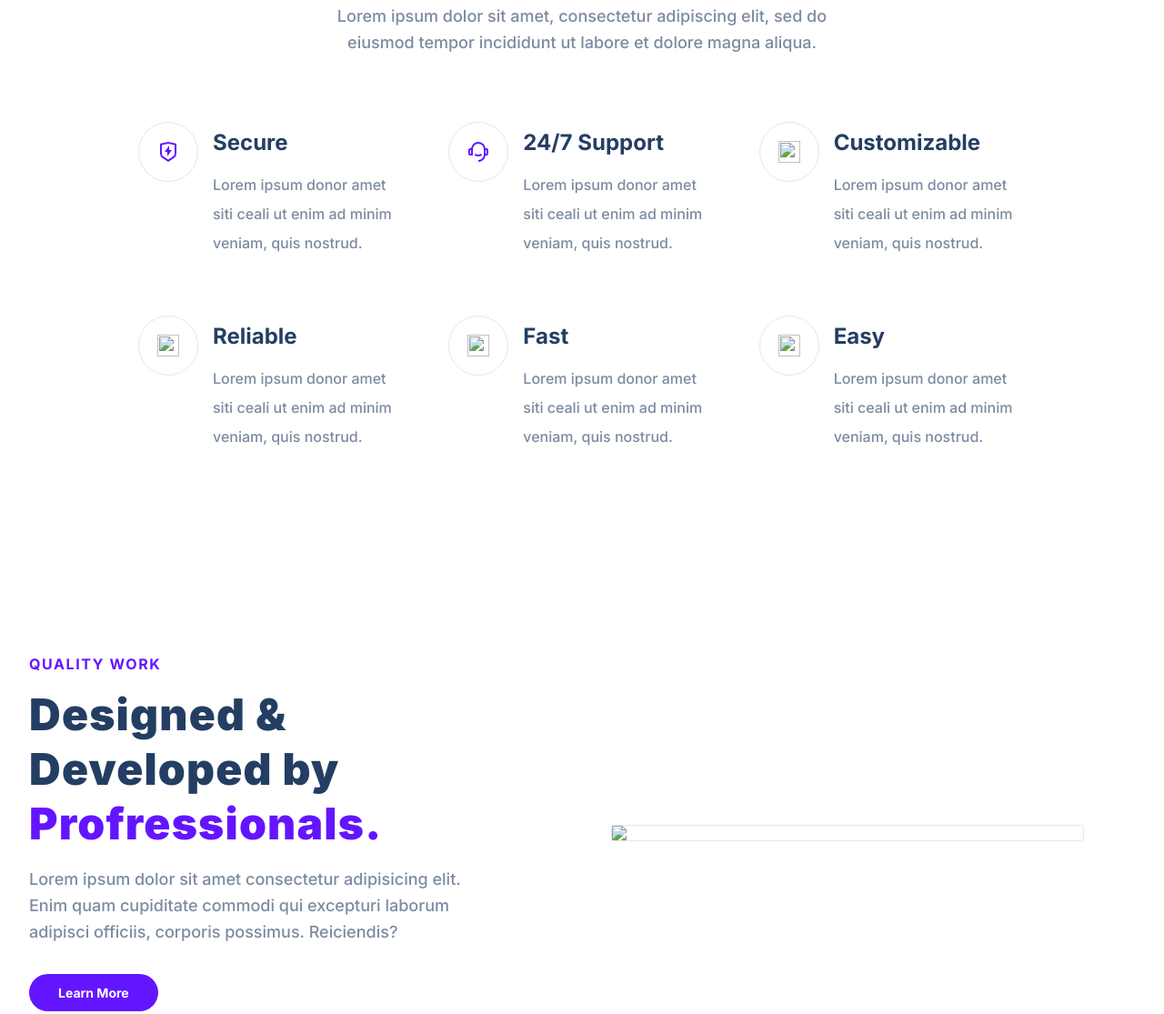
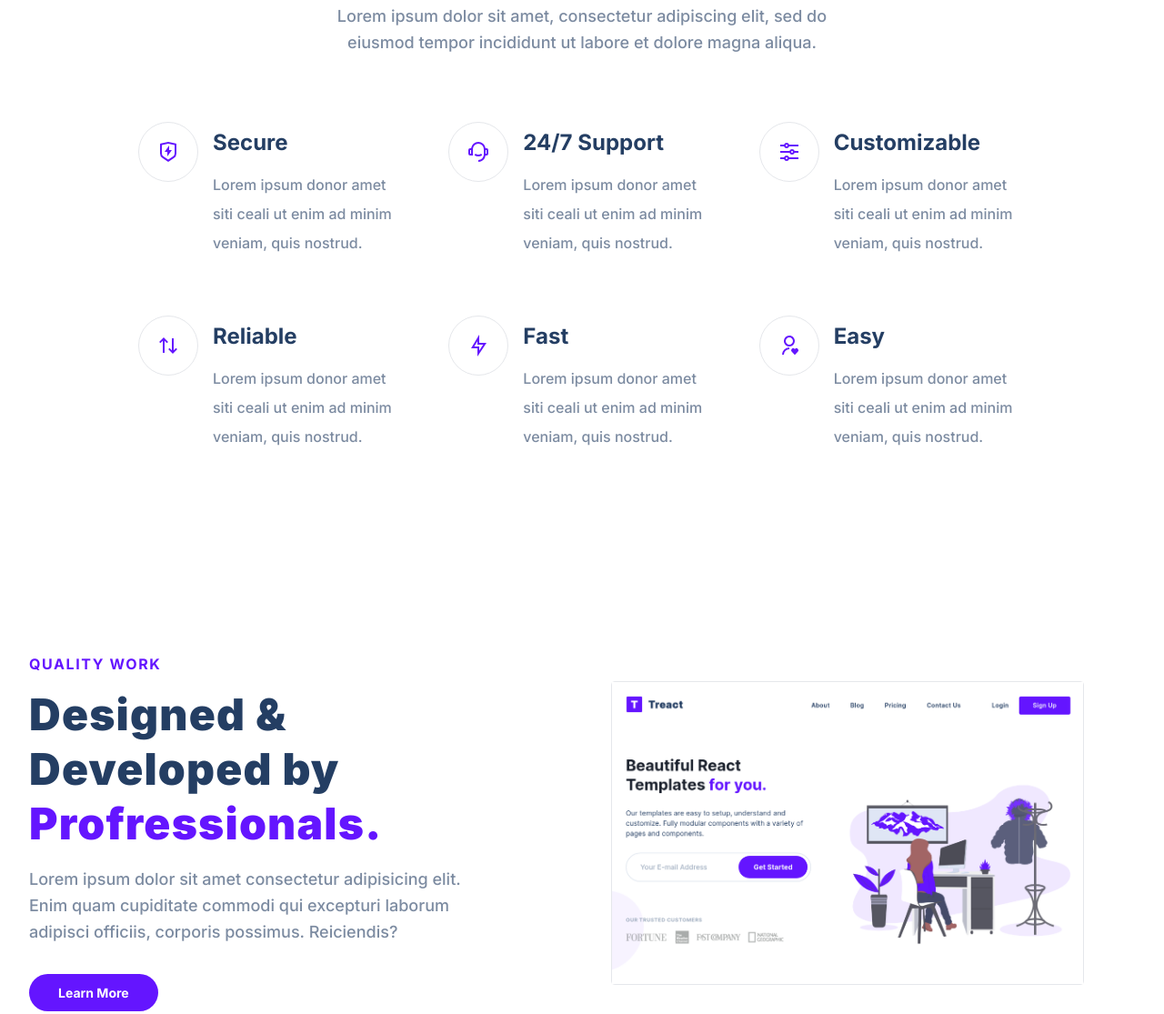
Before and after one commit to DTE-84/treact-2, a plain HTML site: page index.html in a window 1280 px wide. Shown: the part 948-2063 px from the top of the page at 91% size. Drawn offline with Linux system fonts and the light colour scheme; the site is published under a folder, as on GitHub Pages, so addresses that start at the root find nothing.

Commit message:
fixed html

```diff
--- a/index.html
+++ b/index.html
@@ -2,9 +2,10 @@
 <html lang="en">
 
 <head>
-    <meta charset="UTF-8" />
-    <meta name="viewport" content="width=device-width, initial-scale=1.0" />
+    <meta charset="UTF-8" >
+    <meta name="viewport" content="width=device-width, initial-scale=1.0" >
     <link rel="stylesheet" href="style.css">
+
 
 
     <title>Module 2 Final Project</title>
@@ -69,7 +70,9 @@
             stroke-linecap="round"
             stroke-linejoin="round"
             class="light___StyledCloseIcon-lj69nl-14 fASujC"></svg>
+          <button class="btn__menu btn__menu--close" onclick="closeMenu()" aria-label="Close menu">
 
+<svg xmlns="http://www.w3.org/2000/svg" width="24" height="24" viewBox="0 0 24 24" fill="none" stroke="currentColor" stroke-width="2" stroke-linecap="round" stroke-linejoin="round">
             <line x1="18" y1="6" x2="6" y2="18"></line>
             <line x1="6" y1="6" x2="18" y2="18"></line>
           </svg>
@@ -178,7 +181,7 @@
               <div class="feature">
                 <div class="feature__row">
                   <figure class="feature__img--wrapper">
-                    <img src="/assets/customize-icon.367468c90fd796009b97fbfba67b2c6a.svg" class="feature__img">
+                    <img src="./assets/customize-icon.367468c90fd796009b97fbfba67b2c6a.svg" class="feature__img">
                   </figure>
 
                   <div class="feature__text">
@@ -198,7 +201,7 @@
               <div class="feature">
                 <div class="feature__row">
                   <figure class="feature__img--wrapper">
-                    <img src="/assets/reliable-icon.1367510a8f0a1bec76dc425d25f92f43.svg" class="feature__img">
+                    <img src="./assets/reliable-icon.1367510a8f0a1bec76dc425d25f92f43.svg" class="feature__img">
                   </figure>
 
                   <div class="feature__text">
@@ -216,7 +219,7 @@
               <div class="feature">
                 <div class="feature__row">
                   <figure class="feature__img--wrapper">
-                    <img src="/assets/fast-icon.dbb971a73d4805d2fc3bcdacdb55beba.svg" class="feature__img">
+                    <img src="./assets/fast-icon.dbb971a73d4805d2fc3bcdacdb55beba.svg" class="feature__img">
                   </figure>
 
                   <div class="feature__text">
@@ -236,7 +239,7 @@
                 <div class="feature__row">
 
                   <figure class="feature__img--wrapper">
-                    <img src="/assets/simple-icon.673b7e1750b2a4ef32907fc164828d00.svg"  class="feature__img">
+                    <img src="./assets/simple-icon.673b7e1750b2a4ef32907fc164828d00.svg"  class="feature__img">
                   </figure>
 
                   <div class="feature__text">
@@ -280,7 +283,7 @@
             </div>
 
             <figure class="quality__img--wrapper">
-              <img src="/assets/hero-screenshot-1.40a097b525c2f8c9808e.png" class="quality__img">
+              <img src="./assets/hero-screenshot-1.40a097b525c2f8c9808e.png" class="quality__img">
 
 
             </figure>
@@ -411,7 +414,7 @@
               <button class="btn">Learn More</button>
 
             </div>
-            <img class="values__img" src="/assets/prototype-illustration.21bc4b3f612a2f257c3d361067582485.svg">
+            <img class="values__img" src="./assets/prototype-illustration.21bc4b3f612a2f257c3d361067582485.svg">
 
           </div>
         </div>
```
Also changed, not shown: style.css (+8 -0 lines).
